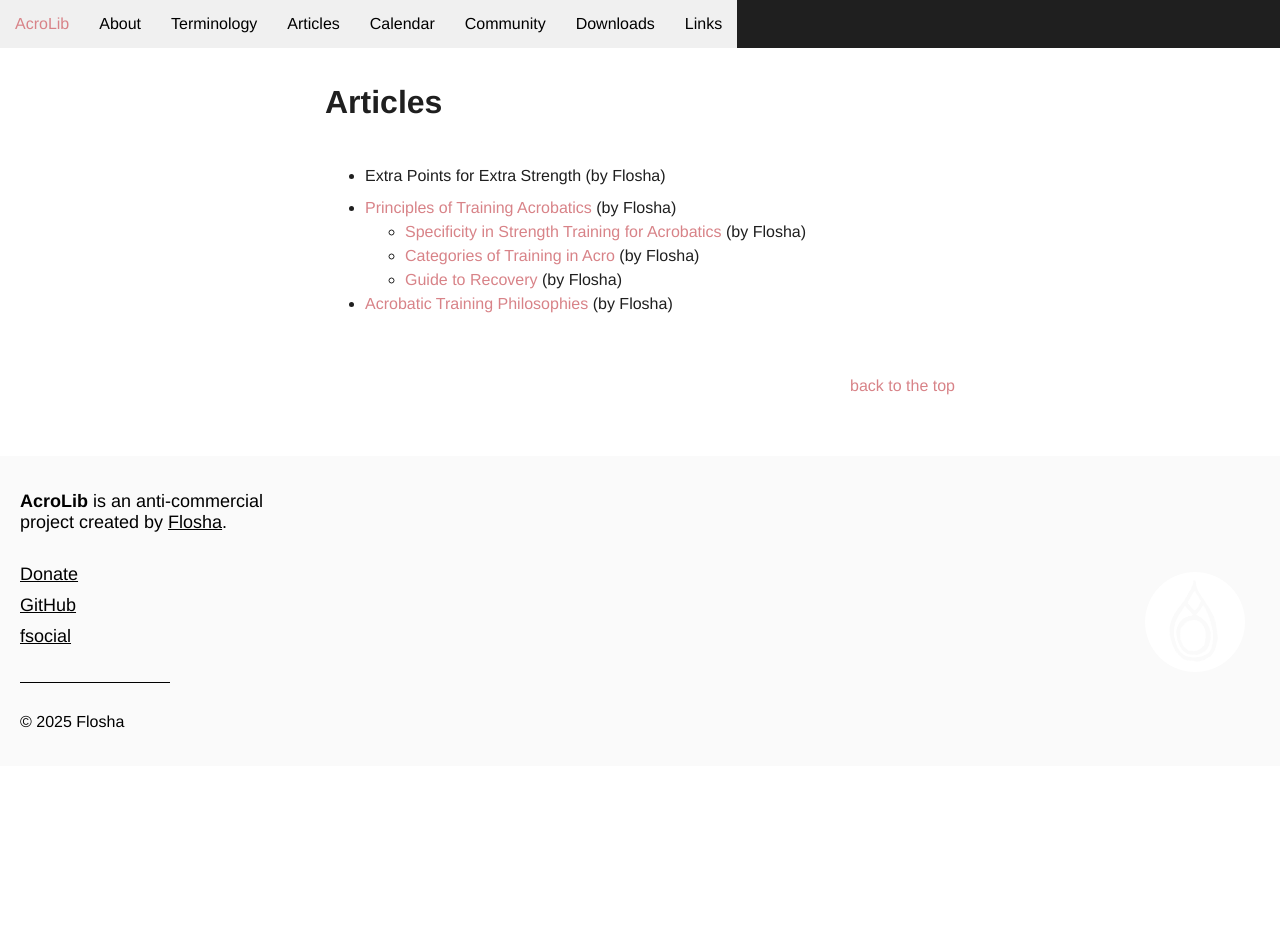
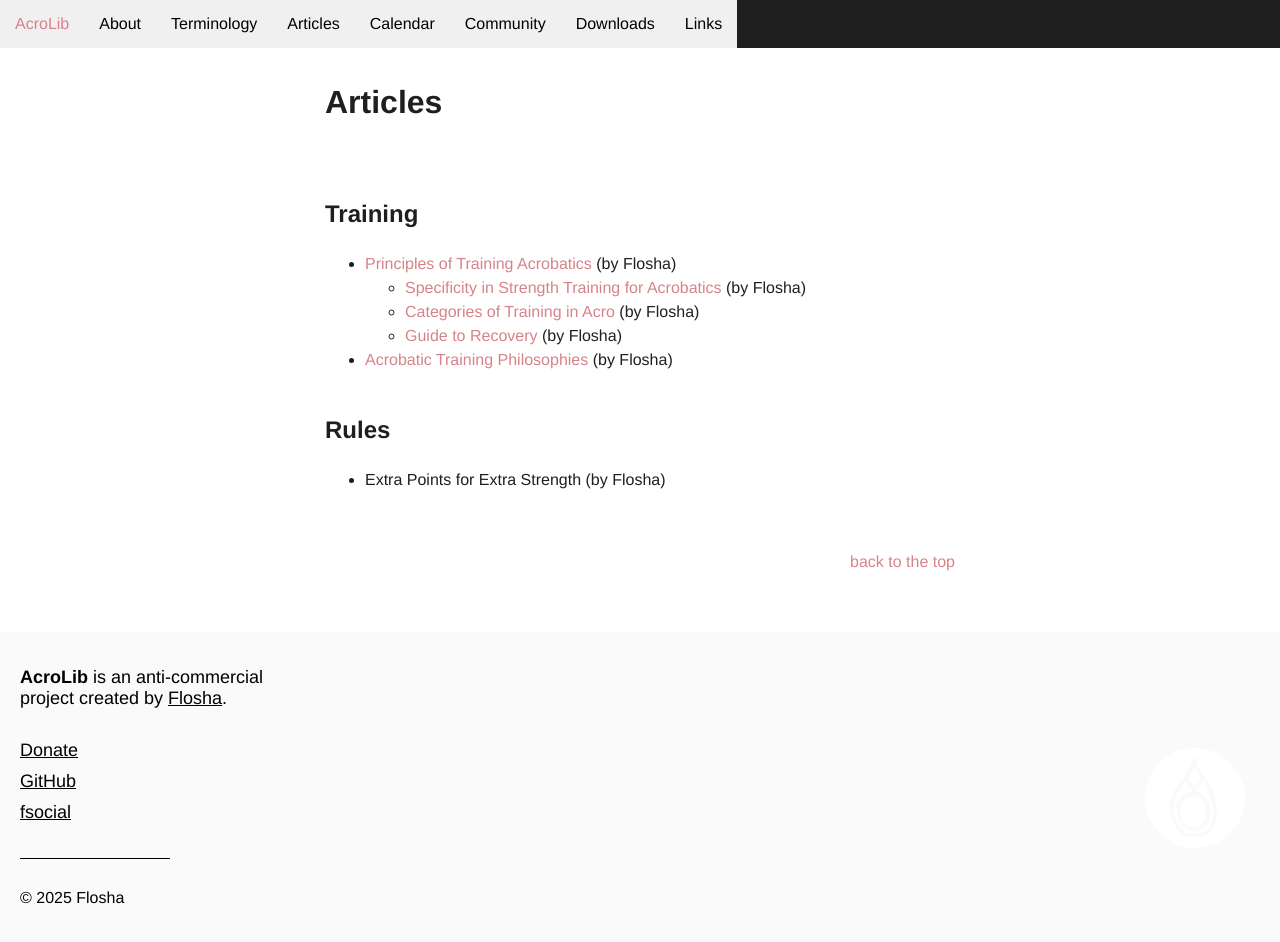
Before and after one commit to floshin/acrolib, a Jekyll site: the page built from articles.md, in a window 1280 px wide. Built offline with Jekyll 4.4.1, drawn with Linux system fonts in a browser that asks for light colours; our own code applies the rules of GitHub Pages for plain Markdown files; before the commit the page ends 900 px from its top, so only the background shows below that; some of the changed lines change nothing that is shown.

Commit message:
Update articles.md

```diff
--- a/articles.md
+++ b/articles.md
@@ -1,6 +1,6 @@
 # Articles
 
-* Extra Points for Extra Strength (by Flosha)
+## Training
 
 * [Principles of Training Acrobatics](/training/load-management) (by Flosha)
   * [Specificity in Strength Training for Acrobatics](/training/specificity) (by Flosha)
@@ -8,3 +8,8 @@
   * [Guide to Recovery](/training/recovery-guide) (by Flosha)
 
 * [Acrobatic Training Philosophies](/training/training-philosophies) (by Flosha)
+
+
+## Rules
+
+* Extra Points for Extra Strength (by Flosha)
```
